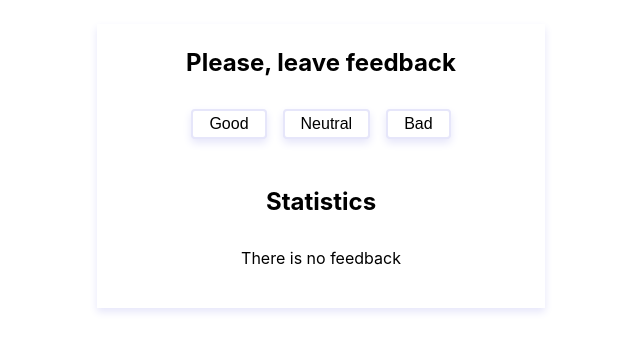
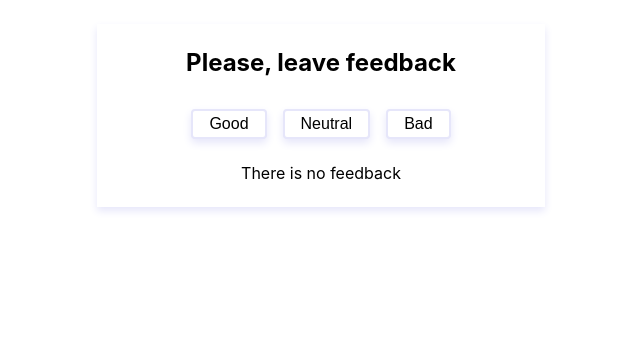
Before and after one commit to omykhalska/goit-react-hw-02-feedback, a React (Create React App) app: page / in a window 1280 px wide. Shown: the top 350 px of the page, without its empty margins (319-959 px from the left). Built offline with nearby package versions, Linux system fonts and the light colour scheme.

Commit message:
Меняет логику рендера блока статистики

```diff
--- a/src/components/App/App.js
+++ b/src/components/App/App.js
@@ -42,10 +42,10 @@ class App extends Component {
             onLeaveFeedback={leaveFeedback}
           />
         </Section>
-        <Section title={'Statistics'}>
-          {countTotalFeedback() === 0 ? (
-            <Notification message="There is no feedback" />
-          ) : (
+        {countTotalFeedback() === 0 ? (
+          <Notification message="There is no feedback" />
+        ) : (
+          <Section title={'Statistics'}>
             <Statistics
               good={good}
               neutral={neutral}
@@ -53,8 +53,8 @@ class App extends Component {
               total={countTotalFeedback()}
               positivePercentage={countPositiveFeedbackPercentage()}
             />
-          )}
-        </Section>
+          </Section>
+        )}
       </Container>
     );
   }
--- a/src/components/Notification/Notification.js
+++ b/src/components/Notification/Notification.js
@@ -1,8 +1,9 @@
 import React from 'react';
 import PropTypes from 'prop-types';
+import { Message } from './Notification.styled';
 
 export default function Notification({ message }) {
-  return <p>{message}</p>;
+  return <Message>{message}</Message>;
 }
 
 Notification.propTypes = {
--- /dev/null
+++ b/src/components/Notification/Notification.styled.jsx
@@ -0,0 +1,6 @@
+import styled from 'styled-components';
+
+export const Message = styled.p`
+  margin: 0;
+  padding: 0 0 1.5rem;
+`;
```
